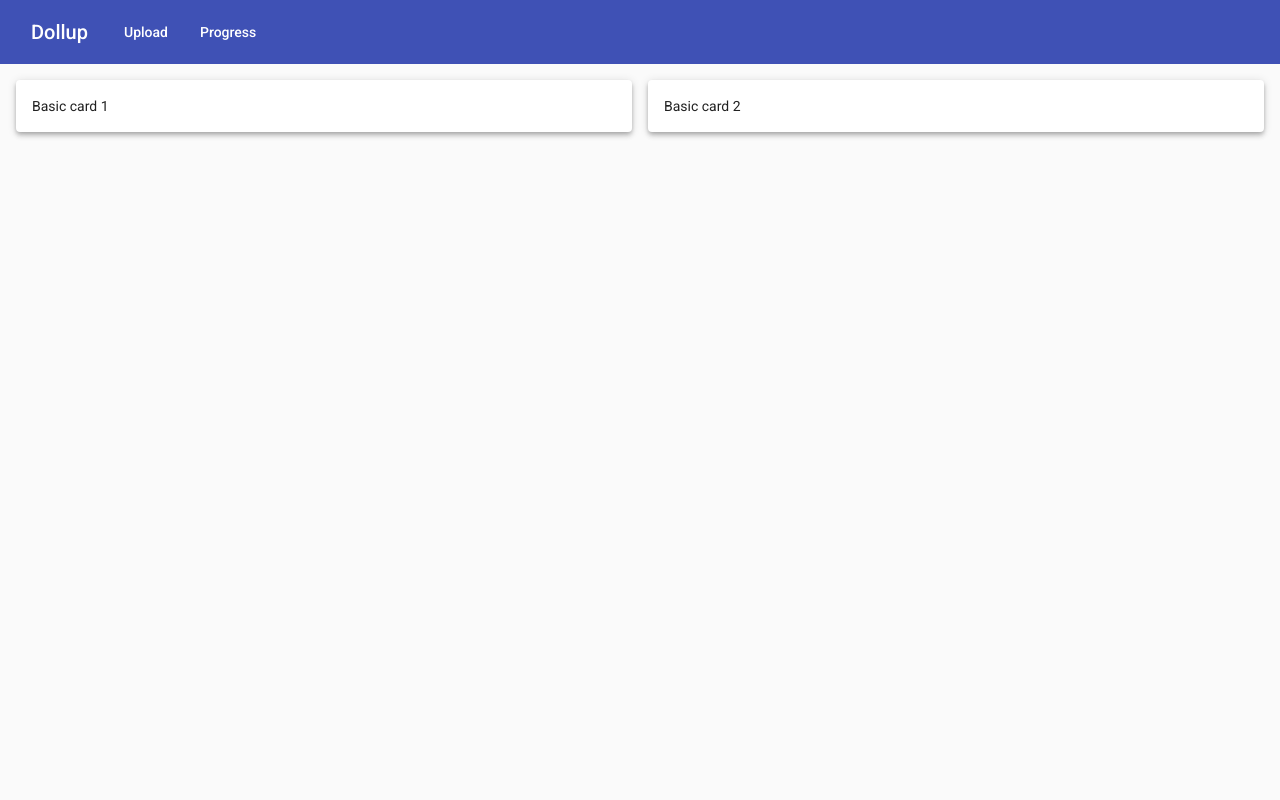
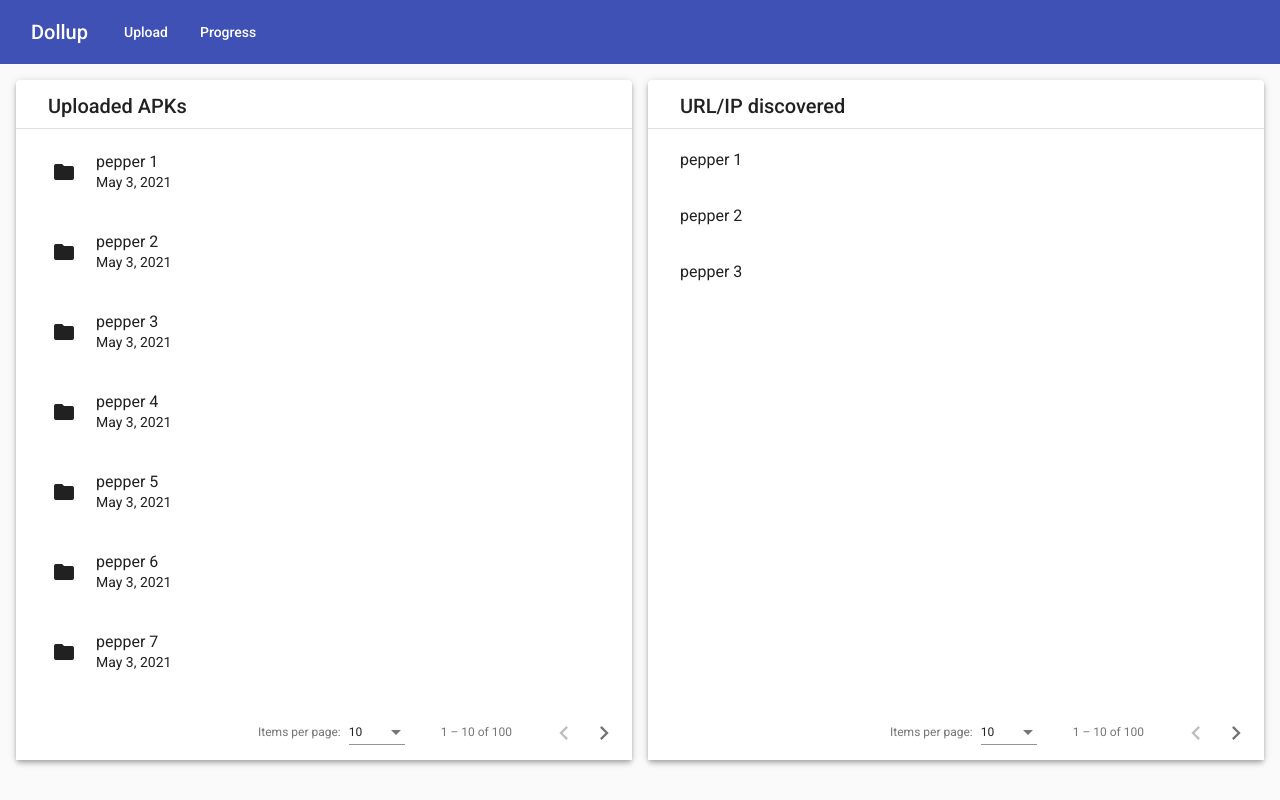
Before and after one commit to yangify/dollfront, an Angular app: page / in a window 1280 px wide. Built offline with nearby package versions, Linux system fonts and the light colour scheme.

Commit message:
refactored cards

```diff
--- a/src/app/app.module.ts
+++ b/src/app/app.module.ts
@@ -8,13 +8,17 @@ import { AppComponent } from './app.component';
 import { LayoutComponent } from './layout/layout.component';
 import { ContentComponent } from './layout/content/content.component';
 import { HeaderComponent } from './layout/header/header.component';
+import { ApkCardComponent } from './component/apk-card/apk-card.component';
+import { UrlCardComponent } from './component/url-card/url-card.component';
 
 @NgModule({
   declarations: [
     AppComponent,
     LayoutComponent,
     ContentComponent,
-    HeaderComponent
+    HeaderComponent,
+    ApkCardComponent,
+    UrlCardComponent
   ],
   imports: [
     BrowserModule,
--- /dev/null
+++ b/src/app/component/apk-card/apk-card.component.css
@@ -0,0 +1,4 @@
+mat-card-content {
+  height: 70vh;
+  overflow-y: auto;
+}
--- /dev/null
+++ b/src/app/component/apk-card/apk-card.component.html
@@ -0,0 +1,21 @@
+<mat-card class="card mat-elevation-z4">
+  <mat-card-header>
+    <mat-card-title>Uploaded APKs</mat-card-title>
+  </mat-card-header>
+  <mat-divider></mat-divider>
+  <mat-card-content>
+    <mat-list *ngFor="let num of [1,2,3,4,5,6,7,8,9]">
+      <mat-list-item>
+        <mat-icon mat-list-icon>folder</mat-icon>
+        <div mat-line>pepper {{num}}</div>
+        <div mat-line>May 3, 2021</div>
+      </mat-list-item>
+    </mat-list>
+  </mat-card-content>
+  <mat-card-footer>
+    <mat-paginator [length]="100"
+                   [pageSize]="10"
+                   [pageSizeOptions]="[5, 10, 25, 100]">
+    </mat-paginator>
+  </mat-card-footer>
+</mat-card>
--- /dev/null
+++ b/src/app/component/apk-card/apk-card.component.ts
@@ -0,0 +1,15 @@
+import { Component, OnInit } from '@angular/core';
+
+@Component({
+  selector: 'app-apk-card',
+  templateUrl: './apk-card.component.html',
+  styleUrls: ['./apk-card.component.css']
+})
+export class ApkCardComponent implements OnInit {
+
+  constructor() { }
+
+  ngOnInit(): void {
+  }
+
+}
--- /dev/null
+++ b/src/app/component/url-card/url-card.component.css
@@ -0,0 +1,4 @@
+mat-card-content {
+  height: 70vh;
+  overflow-y: auto;
+}
--- /dev/null
+++ b/src/app/component/url-card/url-card.component.html
@@ -0,0 +1,19 @@
+<mat-card class="card mat-elevation-z4">
+  <mat-card-header>
+    <mat-card-title>URL/IP discovered</mat-card-title>
+  </mat-card-header>
+  <mat-divider></mat-divider>
+  <mat-card-content>
+    <mat-list *ngFor="let num of [1,2,3]">
+      <mat-list-item>
+        pepper {{ num }}
+      </mat-list-item>
+    </mat-list>
+  </mat-card-content>
+  <mat-card-footer>
+    <mat-paginator [length]="100"
+                   [pageSize]="10"
+                   [pageSizeOptions]="[5, 10, 25, 100]">
+    </mat-paginator>
+  </mat-card-footer>
+</mat-card>
--- /dev/null
+++ b/src/app/component/url-card/url-card.component.ts
@@ -0,0 +1,15 @@
+import { Component, OnInit } from '@angular/core';
+
+@Component({
+  selector: 'app-url-card',
+  templateUrl: './url-card.component.html',
+  styleUrls: ['./url-card.component.css']
+})
+export class UrlCardComponent implements OnInit {
+
+  constructor() { }
+
+  ngOnInit(): void {
+  }
+
+}
--- a/src/app/layout/content/content.component.html
+++ b/src/app/layout/content/content.component.html
@@ -1,7 +1,13 @@
 <div class="content">
   <div fxLayout="row wrap" fxLayoutGap="16px grid">
-    <div fxFlex="50%" fxFlex.xs="100%" *ngFor="let num of [1,2]">
-      <mat-card class="mat-elevation-z4">Basic card {{ num }}</mat-card>
+
+    <div fxFlex="50%" fxFlex.xs="100%">
+      <app-apk-card></app-apk-card>
     </div>
+
+    <div fxFlex="50%" fxFlex.xs="100%">
+      <app-url-card></app-url-card>
+    </div>
+
   </div>
 </div>
--- a/src/app/material/material.module.ts
+++ b/src/app/material/material.module.ts
@@ -6,6 +6,8 @@ import { MatIconModule } from '@angular/material/icon';
 import { MatCardModule } from '@angular/material/card';
 import { MatMenuModule } from '@angular/material/menu';
 import { MatSidenavModule } from '@angular/material/sidenav';
+import { MatListModule } from '@angular/material/list';
+import { MatPaginatorModule } from '@angular/material/paginator';
 
 const material = [
   MatToolbarModule,
@@ -14,7 +16,9 @@ const material = [
   MatIconModule,
   MatCardModule,
   MatMenuModule,
-  MatSidenavModule
+  MatSidenavModule,
+  MatListModule,
+  MatPaginatorModule
 ];
 
 @NgModule({
```
Also changed, not shown: 2 other files (tests, documents, lock files or other folders).
